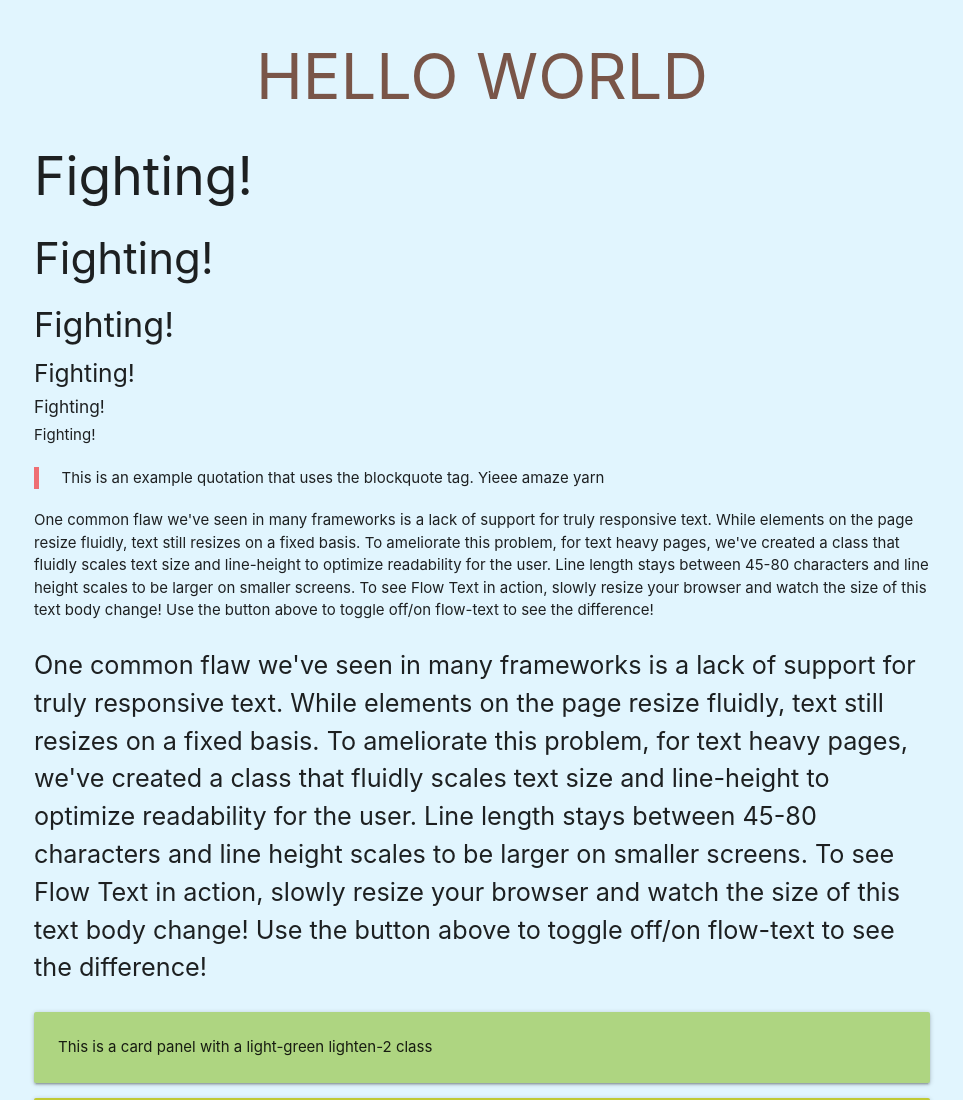
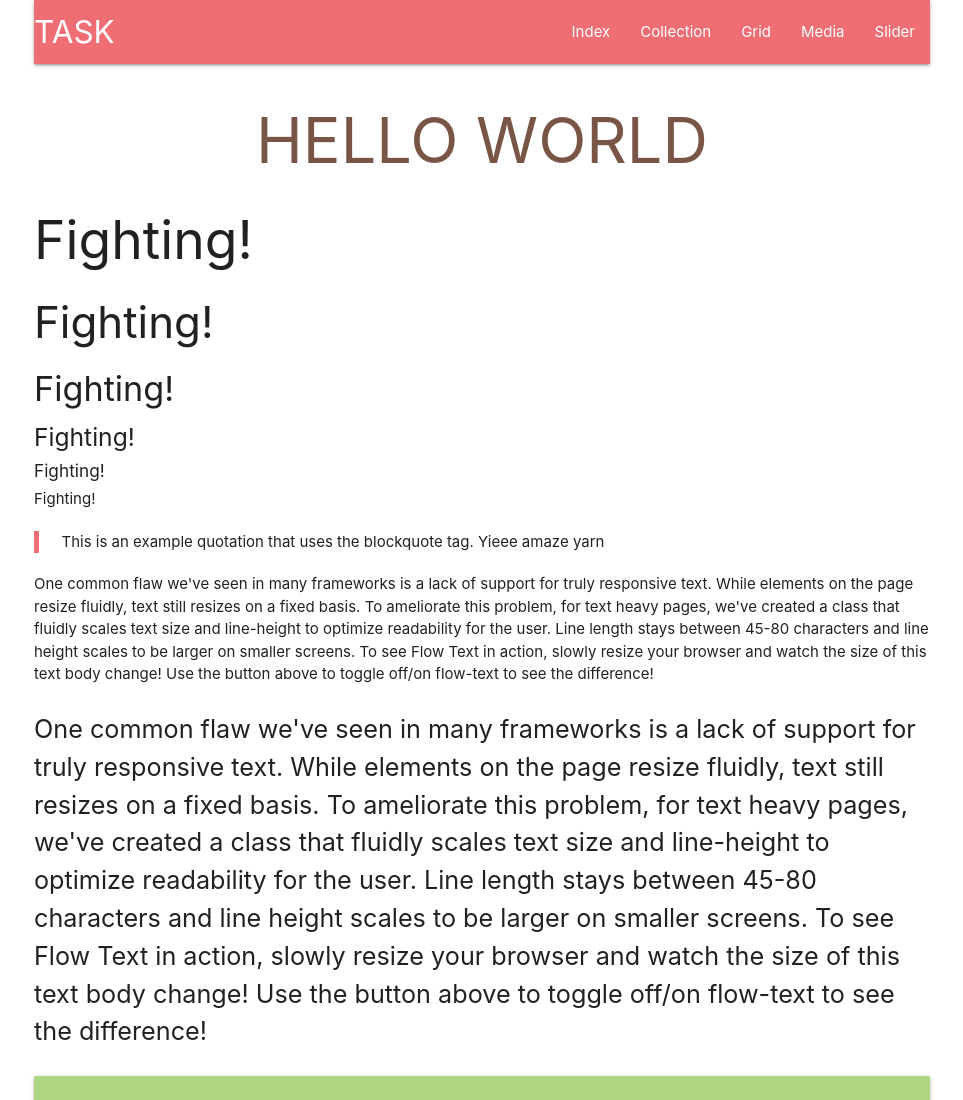
Before and after one commit to djacque/CWD-B8-PM, a plain HTML site: page index.html in a window 1280 px wide. Shown: the top 1100 px of the page, without its empty margins (158-1121 px from the left). Drawn offline with nearby package versions, Linux system fonts and the light colour scheme.

Commit message:
Insert Navbar

```diff
--- a/index.html
+++ b/index.html
@@ -11,10 +11,26 @@
 
     <title>Hey There!</title>
 </head>
-<body class="light-blue lighten-5">
+<body class="white">
+    <div class="container">
+        <nav>
+         <div class="nav-wrapper">
+            <a class="left brand-logo">TASK</a>
+            <ul id="nav-mobile" class="right hide-on-med-and-down">
+            <li><a href="Index.html">Index</a></li>
+            <li><a href="Collection.html">Collection</a></li>
+            <li><a href="Grid.html">Grid</a></li>
+            <li><a href="Media.html">Media</a></li>
+            <li><a href="Slider.html">Slider</a></li>
+          </ul>
+        </div>
+      </nav>
+    </div>
+    </div>
+
 
     <div class="container">
-        <h1 class="brown-text text darken-4, center-align" >HELLO WORLD</h1>
+        <h1 class="brown-text , center-align" >HELLO WORLD</h1>
         <h2>Fighting!</h2>
         <h3>Fighting!</h3>
         <h4>Fighting!</h4>
```
Also changed, not shown: Collection.html (+15 -0 lines), Grid.html (+15 -0 lines), Media.html (+15 -3 lines), Slider.html (+15 -0 lines).
